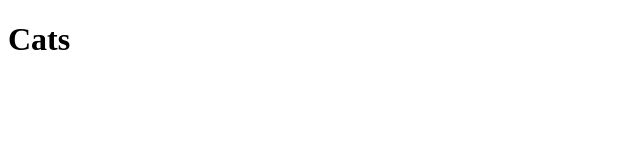
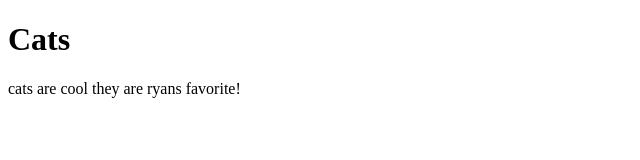
Before and after one commit to reck87/cats, a plain HTML site: page index.html in a window 1280 px wide. Shown: the whole page, without its empty margins (0-640 px from the left). Drawn offline with Linux system fonts and the light colour scheme.

Commit message:
added description

```diff
--- a/index.html
+++ b/index.html
@@ -6,5 +6,7 @@
   </head>
   <body>
     <h1>Cats</h1>
+      <p>cats are cool
+         they are ryans favorite!</p>
   </body>
 </html>
```
